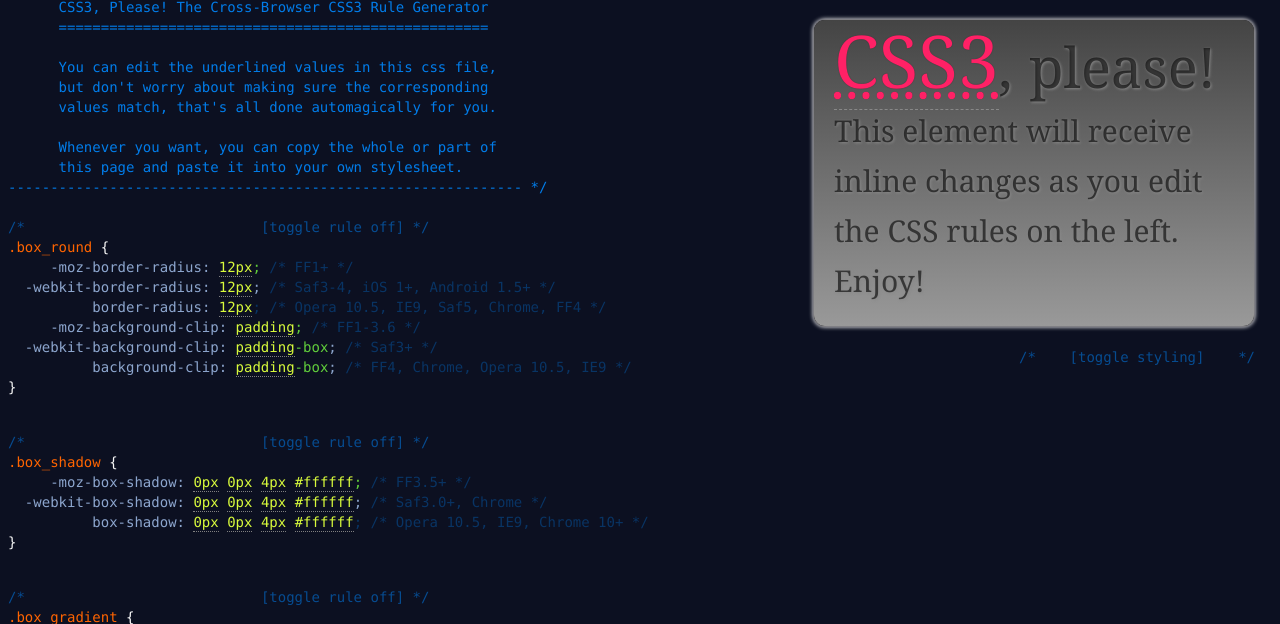
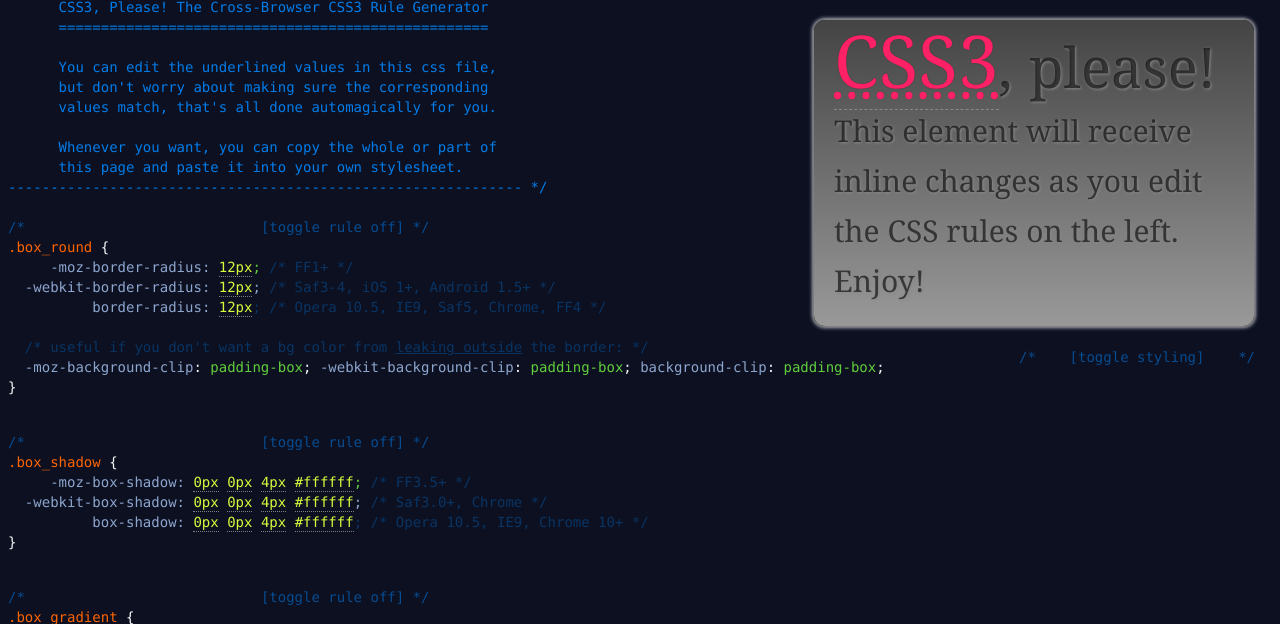
Before and after one commit to paulirish/css3please, a PHP site: page / in a window 1280 px wide. Shown: the part 31-655 px from the top of the page. Run offline with PHP 8.4, Linux system fonts and the light colour scheme.

Commit message:
inline the background clip stuff on one line. bgsize can be bunched in case you want cover/contain. changelog.

```diff
--- a/css/stylesheet.css
+++ b/css/stylesheet.css
@@ -293,7 +293,7 @@ body {
 	color: rgba(0,136,255,.9);
 }
 .rule.comment { display:block;}
-.comment a { color:inherit; text-decoration:none;
+.comment a { color:inherit;
 }
 
 .commentedout .endcomment { display:none;}
--- a/index.html
+++ b/index.html
@@ -51,9 +51,9 @@
      -moz-border-radius: <b g="0">12px</b>; <span class="comment">/* FF1+ <span class="endcomment">*/</span></span>
   -webkit-border-radius: <b g="0">12px</b>; <span class="comment">/* Saf3-4, iOS 1+, Android 1.5+ <span class="endcomment">*/</span></span>
           border-radius: <b g="0">12px</b>; <span class="comment">/* Opera 10.5, IE9, Saf5, Chrome, FF4 <span class="endcomment">*/</span></span>
-     -moz-background-clip: <b g="1">padding</b>; <span class="comment">/* FF1-3.6 <span class="endcomment">*/</span></span>
-  -webkit-background-clip: <b g="1">padding</b>-box; <span class="comment">/* Saf3+ <span class="endcomment">*/</span></span>
-          background-clip: <b g="1">padding</b>-box; <span class="comment">/* FF4, Chrome, Opera 10.5, IE9 <span class="endcomment">*/</span></span>
+
+  <span class="comment">/* useful if you don't want a bg color from <a href="http://tumble.sneak.co.nz/post/928998513/fixing-the-background-bleed">leaking outside</a> the border: */</span>
+  -moz-background-clip: padding-box; -webkit-background-clip: padding-box; background-clip: padding-box;
 }</pre>
   <pre class="rule comment commentclose"><span class="comment">/* */</span></pre>
 </div>
@@ -172,9 +172,9 @@
   <pre class="rule comment">/*                           <a class="cb">[to clipboard]</a> <a class="off">[toggle rule off]</a> <span class="endcomment">*/</span></pre>
   <pre class="rule">
 .box_bgsize {
-     -moz-background-size: <b g="0">100%</b> <b g="1">100%</b>; <span class="comment">/* FF3.6 <span class="endcomment">*/</span></span>
-  -webkit-background-size: <b g="0">100%</b> <b g="1">100%</b>; <span class="comment">/* Saf3-4 <span class="endcomment">*/</span></span>
-          background-size: <b g="0">100%</b> <b g="1">100%</b>; <span class="comment">/* Opera, IE9, Saf5, Chrome, FF4 <span class="endcomment">*/</span></span>
+     -moz-background-size: <b g="0">100% 100%</b>; <span class="comment">/* FF3.6 <span class="endcomment">*/</span></span>
+  -webkit-background-size: <b g="0">100% 100%</b>; <span class="comment">/* Saf3-4 <span class="endcomment">*/</span></span>
+          background-size: <b g="0">100% 100%</b>; <span class="comment">/* Opera, IE9, Saf5, Chrome, FF4 <span class="endcomment">*/</span></span>
 }</pre>
   <pre class="rule comment commentclose"><span class="comment">/* */</span></pre>
 </div>
@@ -199,7 +199,7 @@
 
     &copy; 2010; a <a href="http://paulirish.com/">Paul Irish</a> and <a href="http://twitter.com/jon_neal">Jonathan Neal</a> joint, <small>in association w/ <a href="http://www.boazsender.com/">Boaz Sender</a> and <a href="http://www.useragentman.com/">Zoltan Hawryluk</a>.</small>
 
-            if you like this, you'll probably also dig <a href="http://yayquery.com/">yayQuery</a>. <3
+            if you like this, you'll probably also dig <a href="http://yayquery.com/">yayQuery</a> and <a href="//mothereffinghsl.com">mothereffinghsl.com</a>. <3
 */
 
 
@@ -229,7 +229,8 @@
     2011.03.15: Added linear gradients for Opera 11.10. (Thanks, <a href="http://miketaylr.com/">Mike</a>!)
     2011.03.26: Added Ceaser link.
     2011.04.07: Added <a href="https://developer.mozilla.org/en/CSS/background-size">background-size</a> (thx codler!).
-    2011.04.11: Added <a href="https://developer.mozilla.org/en/CSS/background-clip">background-clip</a>.
+    2011.04.11: Added <a href="https://developer.mozilla.org/en/CSS/background-clip">background-clip</a> for the border-radius rule (thx <a href="//twitter.com/matthewlein">matthewlein</a>!).
+    2011.04.12: Added gradient for IE10! (thx <a href="https://github.com/Calvein">calvein</a>!)
 */
 
 
```
